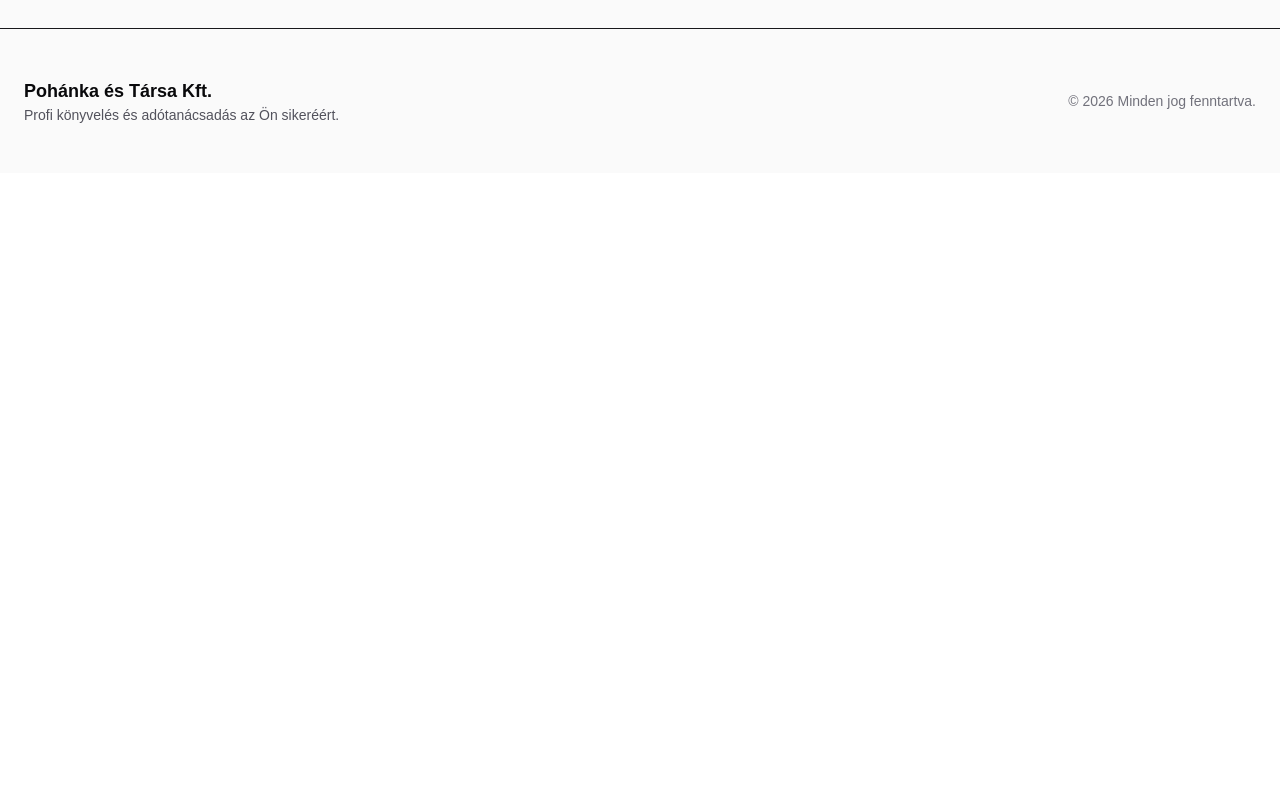
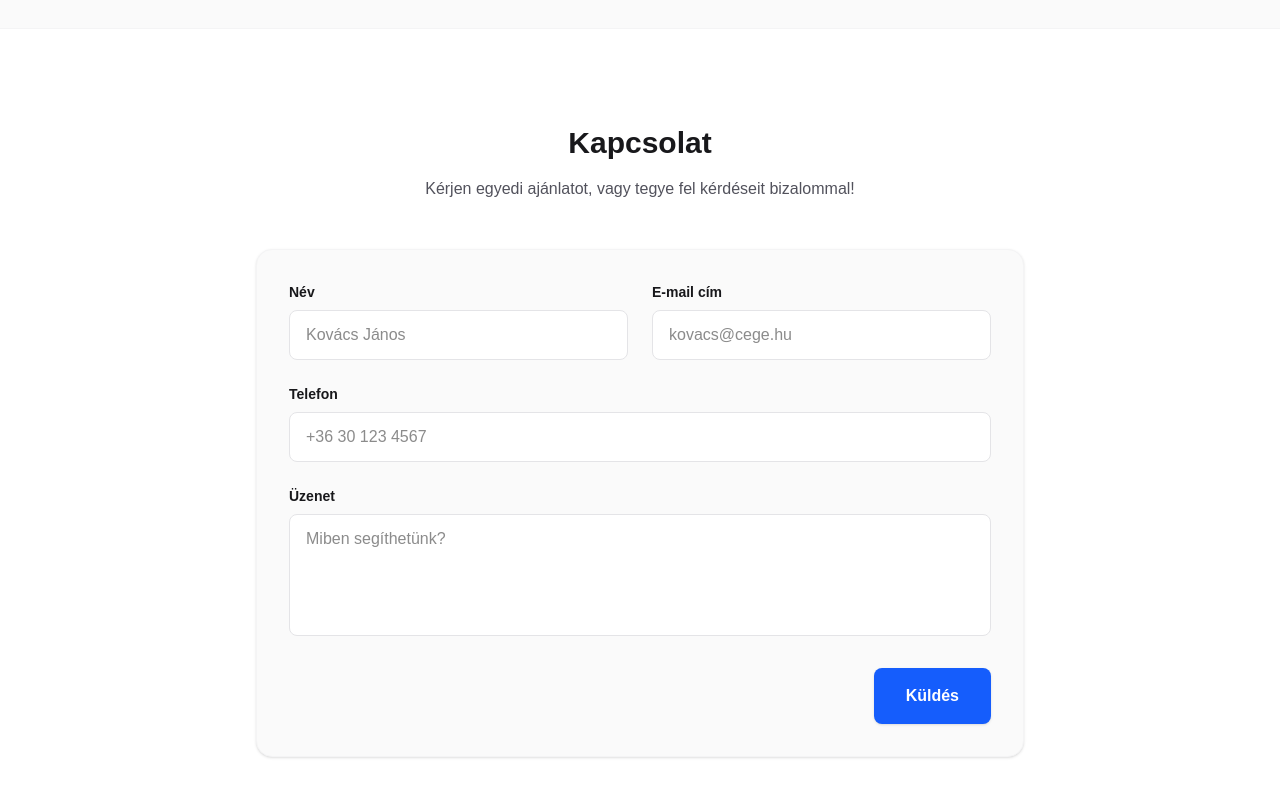
Before and after one commit to pohi99999/weboldal_konyveles, a Next.js app: page / in a window 1280 px wide. Shown: the part 1580-2380 px from the top of the page. Before the commit the page ends 1753 px from the top, so only its background shows below. Built offline with nearby package versions, Linux system fonts and the light colour scheme.

Commit message:
feat(ui): Add Contact section with form

```diff
--- a/conductor/tracks/mvp_build_20260601/plan.md
+++ b/conductor/tracks/mvp_build_20260601/plan.md
@@ -25,7 +25,7 @@
 - [x] Task: Conductor - User Manual Verification 'Phase 3: Főoldali Szekciók (MVP)' (Protocol in workflow.md) (f90f165)
 
 ## Phase 4: Kapcsolati Űrlap és Backend
-- [ ] Task: Kapcsolati Űrlap UI
+- [~] Task: Kapcsolati Űrlap UI
     - [ ] Név, Email, Telefon, Üzenet mezők létrehozása.
 - [ ] Task: Server Action implementálása
     - [ ] Űrlap adatainak fogadása és validálása.
--- a/src/app/page.tsx
+++ b/src/app/page.tsx
@@ -89,6 +89,73 @@ export default function Home() {
           </div>
         </div>
       </section>
+
+      {/* Contact Section */}
+      <section id="contact" className="w-full py-24 px-6 bg-white border-t border-zinc-100">
+        <div className="max-w-3xl mx-auto">
+          <div className="text-center mb-12">
+            <h2 className="text-3xl font-bold text-zinc-900">Kapcsolat</h2>
+            <p className="text-zinc-600 mt-4">Kérjen egyedi ajánlatot, vagy tegye fel kérdéseit bizalommal!</p>
+          </div>
+
+          <form className="flex flex-col gap-6 bg-zinc-50 p-8 rounded-2xl border border-zinc-100 shadow-sm">
+            <div className="grid grid-cols-1 md:grid-cols-2 gap-6">
+              <div className="flex flex-col gap-2">
+                <label htmlFor="name" className="text-sm font-semibold text-zinc-900">Név</label>
+                <input
+                  type="text"
+                  id="name"
+                  name="name"
+                  required
+                  className="px-4 py-3 rounded-lg border border-zinc-200 focus:outline-none focus:ring-2 focus:ring-blue-500 bg-white"
+                  placeholder="Kovács János"
+                />
+              </div>
+              <div className="flex flex-col gap-2">
+                <label htmlFor="email" className="text-sm font-semibold text-zinc-900">E-mail cím</label>
+                <input
+                  type="email"
+                  id="email"
+                  name="email"
+                  required
+                  className="px-4 py-3 rounded-lg border border-zinc-200 focus:outline-none focus:ring-2 focus:ring-blue-500 bg-white"
+                  placeholder="kovacs@cege.hu"
+                />
+              </div>
+            </div>
+
+            <div className="flex flex-col gap-2">
+              <label htmlFor="phone" className="text-sm font-semibold text-zinc-900">Telefon</label>
+              <input
+                type="tel"
+                id="phone"
+                name="phone"
+                className="px-4 py-3 rounded-lg border border-zinc-200 focus:outline-none focus:ring-2 focus:ring-blue-500 bg-white"
+                placeholder="+36 30 123 4567"
+              />
+            </div>
+
+            <div className="flex flex-col gap-2">
+              <label htmlFor="message" className="text-sm font-semibold text-zinc-900">Üzenet</label>
+              <textarea
+                id="message"
+                name="message"
+                required
+                rows={4}
+                className="px-4 py-3 rounded-lg border border-zinc-200 focus:outline-none focus:ring-2 focus:ring-blue-500 bg-white resize-none"
+                placeholder="Miben segíthetünk?"
+              ></textarea>
+            </div>
+
+            <button
+              type="submit"
+              className="mt-2 bg-blue-600 hover:bg-blue-700 text-white font-semibold py-4 px-8 rounded-lg transition-colors shadow-sm w-full md:w-auto self-end"
+            >
+              Küldés
+            </button>
+          </form>
+        </div>
+      </section>
     </div>
   );
 }
```
Also changed, not shown: 1 other file (tests, documents, lock files or other folders).
